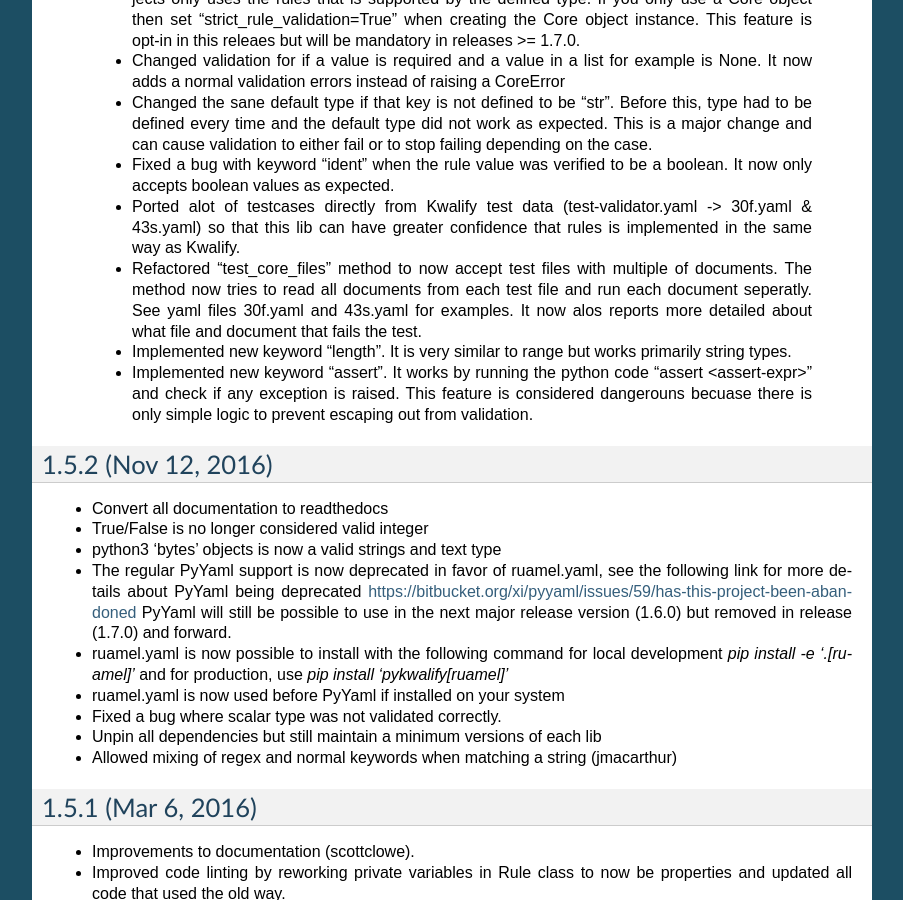
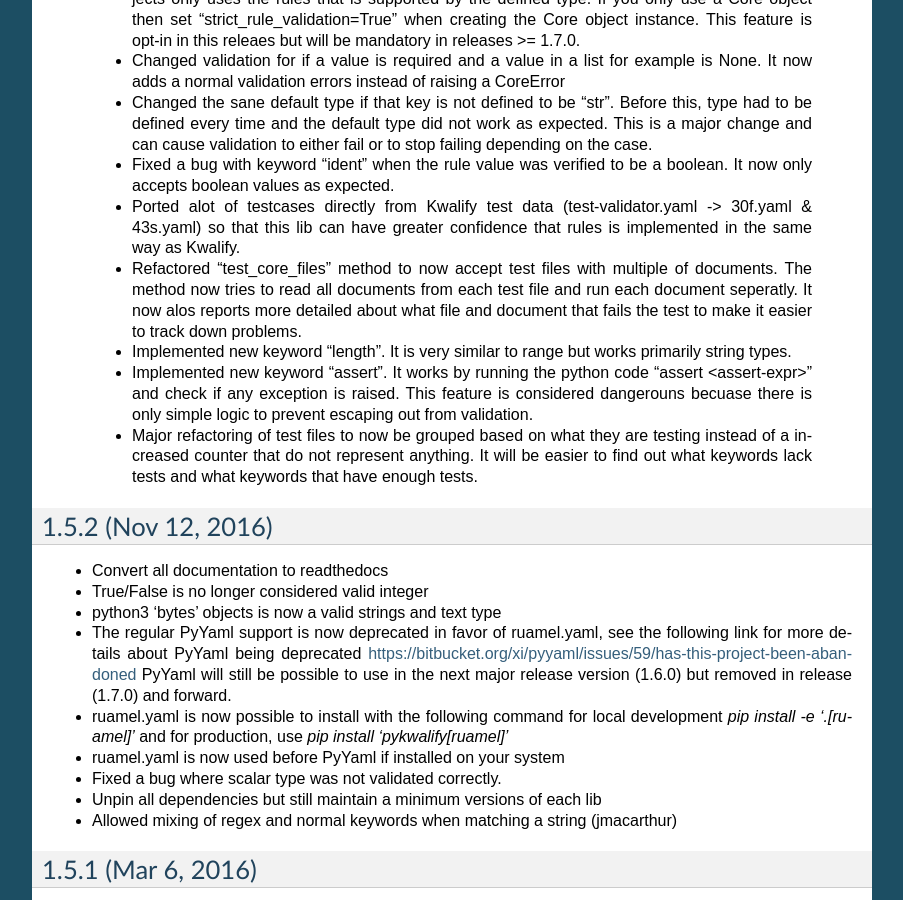
Before and after one commit to Grokzen/pykwalify, a Sphinx documentation site: the page built from docs/release-notes.rst, in a window 1280 px wide and 900 px high, scrolled down 680 px. Shown: the whole window, without its empty margins (198-1101 px from the left). Built offline with Sphinx 7.4.7, drawn with Linux system fonts in a browser that asks for light colours.

Commit message:
Rewrite one line in releasenotes and add one new line about the major test refactoring

```diff
--- a/docs/release-notes.rst
+++ b/docs/release-notes.rst
@@ -31,10 +31,12 @@ Release Notes
  - Fixed a bug with keyword "ident" when the rule value was verified to be a boolean. It now only accepts boolean values as expected.
  - Ported alot of testcases directly from Kwalify test data (test-validator.yaml -> 30f.yaml & 43s.yaml) so that this lib can have greater confidence that rules is implemented in the same way as Kwalify.
  - Refactored "test_core_files" method to now accept test files with multiple of documents. The method now tries to read all documents from each test file and run each document seperatly.
-   See yaml files 30f.yaml and 43s.yaml for examples. It now alos reports more detailed about what file and document that fails the test.
+   It now alos reports more detailed about what file and document that fails the test to make it easier to track down problems.
  - Implemented new keyword "length". It is very similar to range but works primarily string types.
  - Implemented new keyword "assert". It works by running the python code "assert <assert-expr>" and check if any exception is raised.
    This feature is considered dangerouns becuase there is only simple logic to prevent escaping out from validation.
+ - Major refactoring of test files to now be grouped based on what they are testing instead of a increased counter that do not represent anything.
+   It will be easier to find out what keywords lack tests and what keywords that have enough tests.
 
 
 1.5.2 (Nov 12, 2016)
```
